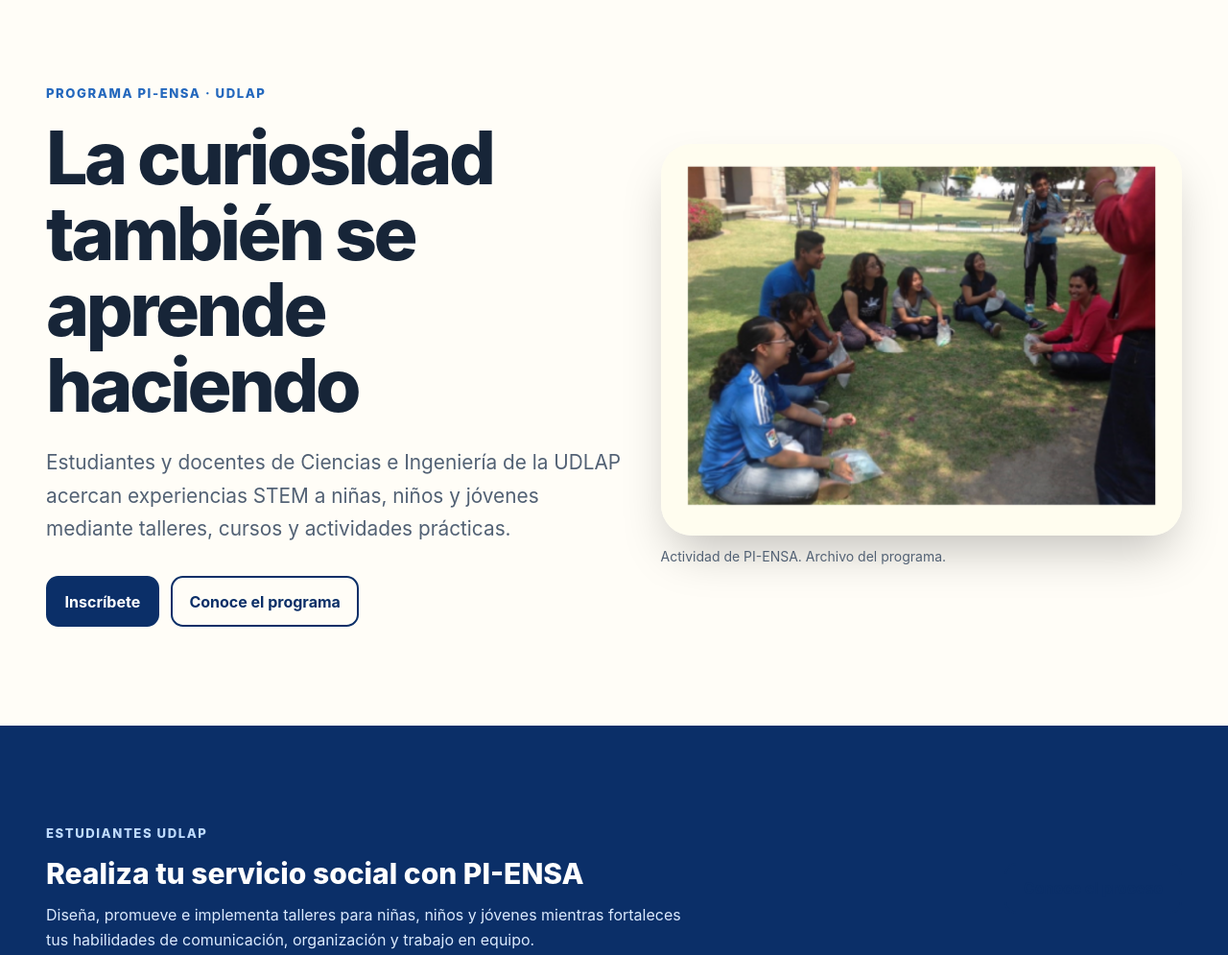
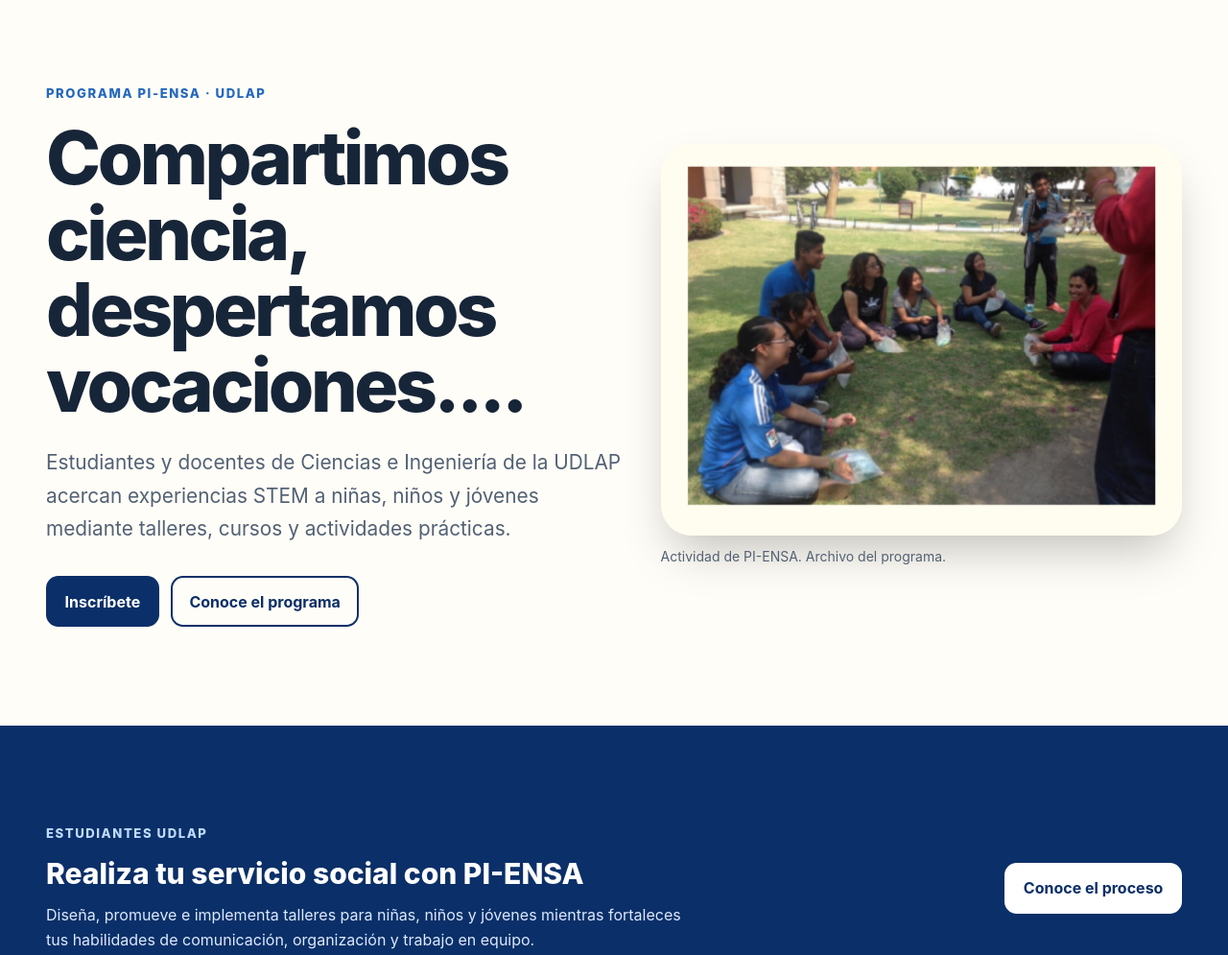
Before and after one commit to Pi-ensa/pi-ensa-web, an Astro site: page / in a window 1280 px wide. Shown: the part 80-1075 px from the top of the page at 96% size. Built offline with nearby package versions, Linux system fonts and the light colour scheme; Astro itself is replaced by a stand-in of ours.

Commit message:
Rediseño Inicio

```diff
--- a/src/content/paginas/inicio.md
+++ b/src/content/paginas/inicio.md
@@ -12,7 +12,7 @@
 | ----------------- | ---------------------------------------------------------------------------------------------------------------------------------------------------------------------- |
 | Diseño           | Principal                                                                                                                                                              |
 | Etiqueta          | Programa PI-ENSA · UDLAP                                                                                                                                              |
-| Título           | La curiosidad también se aprende haciendo                                                                                                                             |
+| Título           | Compartimos ciencia, despertamos vocaciones....                                                                                                                        |
 | Texto             | Estudiantes y docentes de Ciencias e Ingeniería de la UDLAP acercan experiencias STEM a niñas, niños y jóvenes mediante talleres, cursos y actividades prácticas. |
 | Imagen            | /images/general/estudiantes-pi-ensa.png                                                                                                                                |
 | Texto alternativo | Participantes de PI-ENSA durante una actividad grupal al aire libre                                                                                                    |
--- a/src/pages/index.astro
+++ b/src/pages/index.astro
@@ -43,7 +43,7 @@
         <h2 class="mt-3 text-3xl font-extrabold">{service['título']}</h2>
         <p class:list={['mt-3 max-w-2xl', serviceIsBlue ? 'text-blue-100' : 'text-[var(--muted)]']}>{service.texto}</p>
       </div>
-      <a class:list={['button', { 'border-white bg-white !text-[var(--primary)]': serviceIsBlue }]} href={withBase(service.ruta)}>{service['botón']}</a>
+      <a class:list={['button', { 'on-dark': serviceIsBlue }]} href={withBase(service.ruta)}>{service['botón']}</a>
     </div>
   </section>
 
@@ -82,7 +82,7 @@
         <h2 class="mt-3 text-3xl font-extrabold">{offer['título']}</h2>
         <p class:list={['mt-3 max-w-2xl', offerIsBlue ? 'text-blue-100' : 'text-[var(--muted)]']}>{offer.texto}</p>
       </div>
-      <a class:list={['button', { 'border-white bg-white !text-[var(--primary)]': offerIsBlue }]} href={withBase(offer.ruta)}>{offer['botón']}</a>
+      <a class:list={['button', { 'on-dark': offerIsBlue }]} href={withBase(offer.ruta)}>{offer['botón']}</a>
     </div>
   </section>
 </BaseLayout>
--- a/src/styles/global.css
+++ b/src/styles/global.css
@@ -3,7 +3,7 @@
 html { color:var(--text); background:var(--background); scroll-behavior:smooth; } body { margin:0; font-family:Inter,ui-sans-serif,system-ui,sans-serif; line-height:1.65; } img { max-width:100%; height:auto; } a { color:inherit; } :focus-visible { outline:3px solid var(--accent); outline-offset:3px; }
 .container { width:min(calc(100% - 2rem),var(--content-width)); margin-inline:auto; } .section { padding-block:clamp(3.5rem,8vw,6.5rem); } .site-logo { display:block; width:auto; height:2.5rem; max-width:7.5rem; object-fit:contain; }
 .eyebrow { color:var(--secondary); font-size:.82rem; font-weight:800; letter-spacing:.12em; text-transform:uppercase; } .display { max-width:15ch; font-size:clamp(2.55rem,6vw,5.25rem); line-height:1.03; letter-spacing:-.045em; } .lead { max-width:65ch; color:var(--muted); font-size:clamp(1.05rem,2vw,1.3rem); }
-.button { display:inline-flex; min-height:2.85rem; align-items:center; justify-content:center; border-radius:.8rem; padding:.7rem 1.1rem; border:2px solid var(--primary); background:var(--primary); color:white; text-decoration:none; font-weight:750; } .button.secondary { background:transparent; color:var(--primary); }
+.button { display:inline-flex; min-height:2.85rem; align-items:center; justify-content:center; border-radius:.8rem; padding:.7rem 1.1rem; border:2px solid var(--primary); background:var(--primary); color:white; text-decoration:none; font-weight:750; } .button.secondary { background:transparent; color:var(--primary); } .button.on-dark { border-color:white; background:white; color:var(--primary); }
 .card { border:1px solid var(--border); border-radius:var(--radius); background:white; padding:clamp(1.25rem,3vw,2rem); box-shadow:0 12px 30px rgb(11 47 104 / .07); } .card-link { transition:transform .18s ease,box-shadow .18s ease; } .card-link:hover { transform:translateY(-3px); box-shadow:0 18px 38px rgb(11 47 104 / .13); }
 .prose { max-width:72ch; } .prose h2 { margin-top:2.25rem; font-size:1.7rem; } .prose h3 { margin-top:1.8rem; } .notice { border-left:5px solid var(--accent); border-radius:.5rem; background:#fff3e8; padding:1rem 1.25rem; }
 .schedule-list { display:grid; grid-template-columns:repeat(2,minmax(0,1fr)); gap:.45rem 1rem; margin-top:1rem; padding:0; list-style:none; font-size:.92rem; }
```
